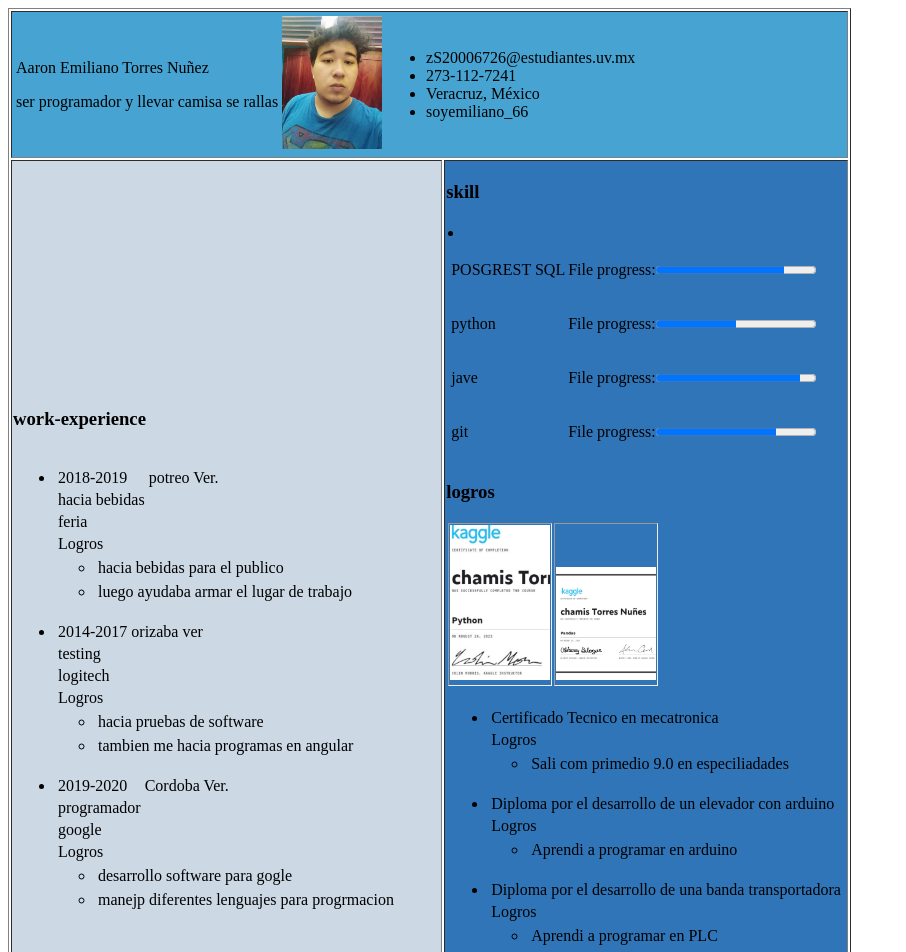
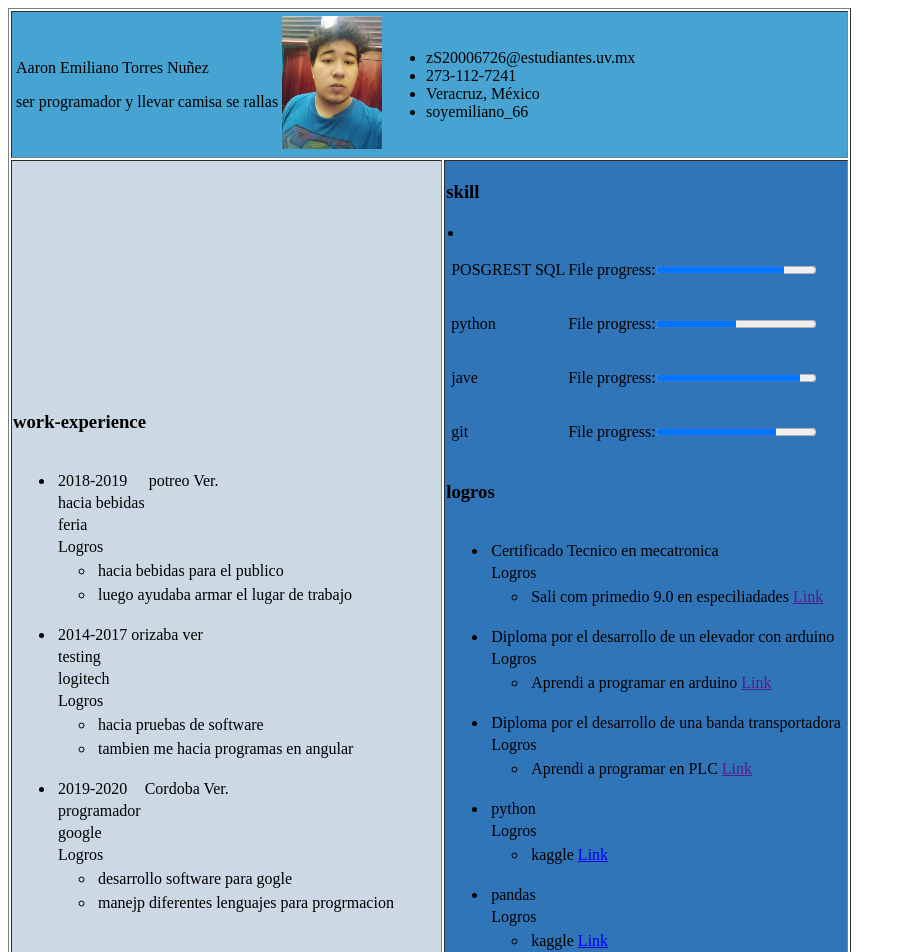
Before and after one commit to EmilianoTorres123/EmilianoTorres123.github.io, an Angular app: page / in a window 1280 px wide. Shown: the top 952 px of the page, without its empty margins (0-906 px from the left). Built offline with nearby package versions, Linux system fonts and the light colour scheme.

Commit message:
subir docs logros

```diff
--- a/src/app/logros/logros.component.html
+++ b/src/app/logros/logros.component.html
@@ -1,10 +1,4 @@
 <h3>logros</h3>
-<td>
-    <img class="circular--square" src="../assets/imagen/certificadopy.png" width="100">
-</td>
-<td>
-    <img class="circular--square" src="../assets/imagen/pandascertii.png" width="100">
-</td>
 
 <table border="0">
     <ul *ngFor="let cer of logros">
@@ -19,6 +13,7 @@
                 <li>
                     <tr>
                         <td>{{logro.descripcion}}</td>
+                        <td><a href="{{cer.link}}">Link</a></td>
                     </tr>
                 </li>
             </ul>
--- a/src/app/logros/logros.component.ts
+++ b/src/app/logros/logros.component.ts
@@ -28,11 +28,31 @@ export class LogrosComponent implements OnInit {
       logros:[
         {descripcion: "Aprendi a programar en PLC"},
       ]
+
     };
+    let certi4 = {
+      certificado: "python",
+      link: "https://github.com/EmilianoTorres123/kaggle/blob/master/python/chamis%20Torres%20Nu%C3%B1es%20-%20Python.png",
+      logros:[
+        {descripcion: "kaggle"},
 
+      ]
+
+    };
+    let certi5 = {
+      certificado: "pandas",
+      link: "https://github.com/EmilianoTorres123/kaggle/blob/master/pandas/chamis%20Torres%20Nu%C3%B1es%20-%20Pandas.png",
+      logros:[
+        {descripcion: "kaggle"},
+
+      ]
+
+    };
     this.logros.push(certi);
     this.logros.push(certi2);
     this.logros.push(certi3);
+    this.logros.push(certi4);
+    this.logros.push(certi5);
 
 
   }
```
Also changed, not shown: 3 other files (tests, documents, lock files or other folders).
